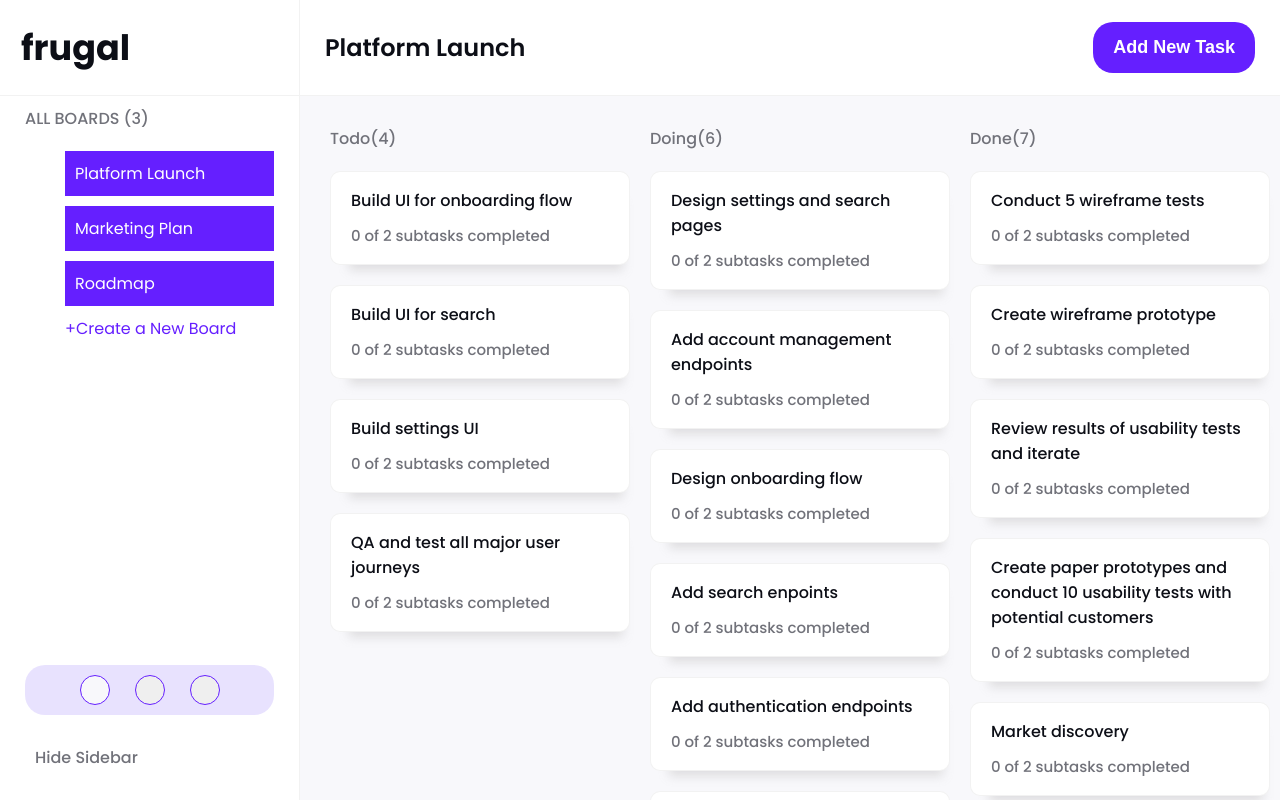
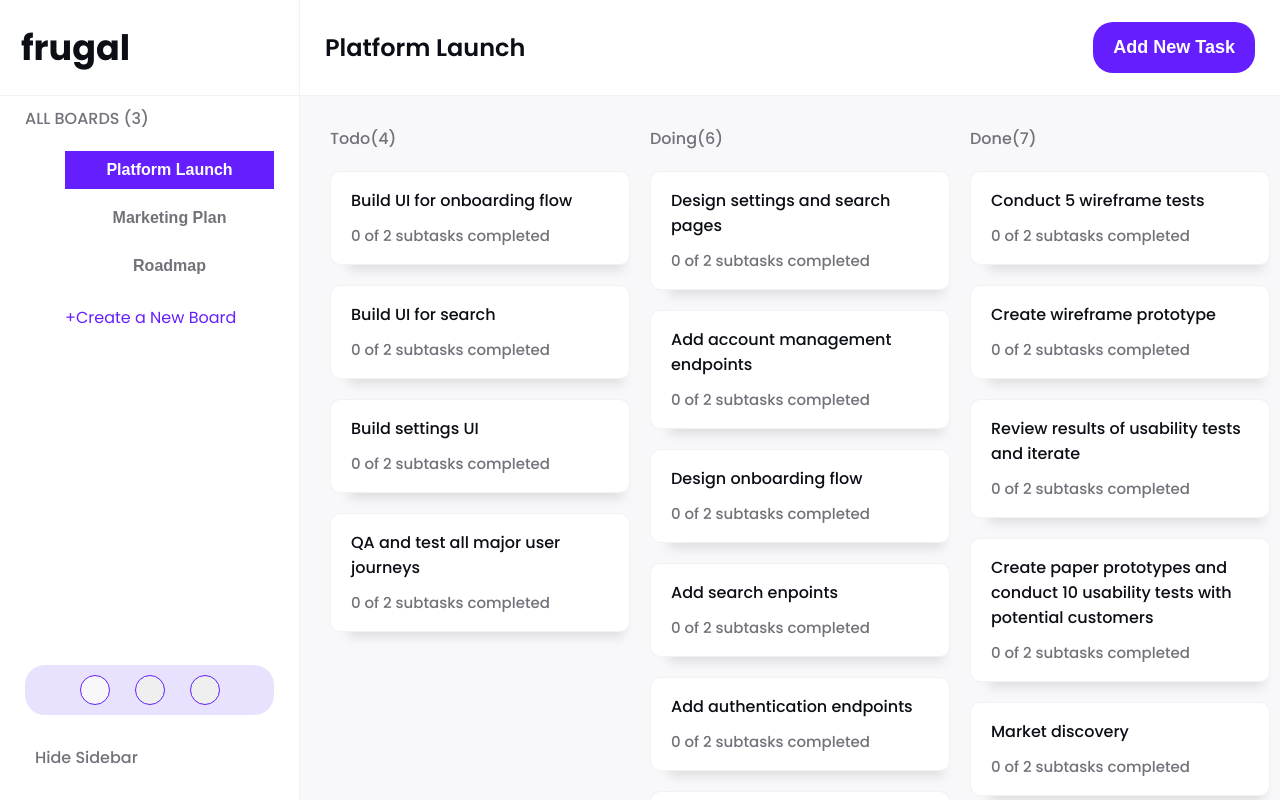
Before and after one commit to TheChrisader/jumble, a React (Create React App) app in the folder client/: page / in a window 1280 px wide. Built offline with nearby package versions, Linux system fonts and the light colour scheme; the HTML template or start-up script is replaced by a standard one.

Commit message:
setup zustand store

```diff
--- a/client/src/App.tsx
+++ b/client/src/App.tsx
@@ -5,7 +5,9 @@ import Main from "./pages/Main";
 
 import { lightTheme } from "./theme";
 import { ITheme } from "./utils/types/DataTypes";
-import { updateTheme } from "./utils/helpers";
+import { checkStorageKey, updateTheme } from "./utils/helpers";
+import { useThemeStore } from "./store/themeStore";
+import { useDataStore } from "./store/store";
 
 const AppWrapper = styled.div`
   display: flex;
@@ -16,25 +18,32 @@ const AppWrapper = styled.div`
 `;
 
 function App() {
-  const [themeMode, setThemeMode] = useState("lightTheme");
-  const [theme, setTheme] = useState<ITheme>(lightTheme);
   const [data, setData] = useState<any>([]);
+
+  const theme = useThemeStore((state: any) => state.theme);
+  const boards = useDataStore((state: any) => state.data);
+  const setBoards = useDataStore((state: any) => state.setData);
+  const setTab = useDataStore((state: any) => state.setTab);
 
   const fetchData = async () => {
     const response = await import("./utils/data.json");
     setData(response.boards);
+    setBoards(response.boards);
+    setTab(response.boards[0].name);
   };
 
   useEffect(() => {
-    setTheme(updateTheme(themeMode, lightTheme));
-    fetchData();
-  }, [themeMode]);
+    const dataStorage = checkStorageKey("data");
+    if (!dataStorage || boards.length === 0) {
+      fetchData();
+    }
+  }, [theme]);
 
   return (
-    <ThemeProvider theme={theme}>
+    <ThemeProvider theme={updateTheme(theme, lightTheme)}>
       <AppWrapper>
         <Navbar />
-        <Main data={data} setTheme={setThemeMode} />
+        <Main data={boards} />
       </AppWrapper>
     </ThemeProvider>
   );
--- a/client/src/components/Board.tsx
+++ b/client/src/components/Board.tsx
@@ -3,10 +3,9 @@ import styled from "styled-components";
 import { DragDropContext, DropResult } from "react-beautiful-dnd";
 import Column from "./Column";
 import { IBoard, IColumn } from "../utils/types/DataTypes";
+import { useDataStore } from "../store/store";
 
-interface IBoardComponent {
-  board: IBoard;
-}
+interface IBoardComponent {}
 
 const BoardWrapper = styled.div`
   display: flex;
@@ -17,18 +16,19 @@ const BoardWrapper = styled.div`
   min-height: 100%;
 `;
 
-const Board: React.FC<IBoardComponent> = ({ board }) => {
-  const [columns, setColumns] = useState<IColumn[]>([]);
+const Board: React.FC<IBoardComponent> = () => {
+  // const [columns, setColumns] = useState<IColumn[]>([]);
+  const boardTab = useDataStore((state: any) => state.boardTab);
+  const board = useDataStore((state: any) =>
+    state.data.find((b: any) => b.name === boardTab)
+  );
+  const setTasks = useDataStore((state: any) => state.setTasks);
 
-  useEffect(() => {
-    setColumns(board?.columns);
-  }, []);
+  // useEffect(() => {
+  //   setColumns(board?.columns);
+  // }, []);
 
-  const onDragEnd = (
-    result: DropResult,
-    columns: IColumn[],
-    setColumns: any
-  ) => {
+  const onDragEnd = (result: DropResult, columns: IColumn[], setTasks: any) => {
     if (!result.destination) return;
 
     const { source, destination } = result;
@@ -42,23 +42,26 @@ const Board: React.FC<IBoardComponent> = ({ board }) => {
         (column: IColumn) => column.id === source.droppableId
       );
       const sourceTasks = [...sourceColumn!.tasks];
-      const [removed] = sourceTasks.splice(source.index, 1);
+      const [task] = sourceTasks.splice(source.index, 1);
       const newSourceColumn = { ...sourceColumn, tasks: sourceTasks };
 
       const destColumn = columns.find(
         (column: IColumn) => column.id === destination.droppableId
       );
       const destTasks = [...destColumn!.tasks];
-      destTasks.splice(destination.index, 0, removed);
+      destTasks.splice(destination.index, 0, task);
       const newDestColumn = { ...destColumn, tasks: destTasks };
 
-      setColumns(
-        Object.values({
+      const newBoard = {
+        ...board,
+        columns: Object.values({
           ...columnObject,
           [source.droppableId]: newSourceColumn,
           [destination.droppableId]: newDestColumn,
-        })
-      );
+        }),
+      };
+
+      setTasks(board.id, newBoard, task, destination.droppableId);
     } else {
       const column = columns.find(
         (column: IColumn) => column.id === source.droppableId
@@ -70,28 +73,30 @@ const Board: React.FC<IBoardComponent> = ({ board }) => {
 
       const copiedTasks = [...column!.tasks];
 
-      const [removed] = copiedTasks.splice(source.index, 1);
+      const [task] = copiedTasks.splice(source.index, 1);
 
-      copiedTasks.splice(destination.index, 0, removed);
+      copiedTasks.splice(destination.index, 0, task);
 
-      setColumns(
-        Object.values({
+      const newBoard = {
+        ...board,
+        columns: Object.values({
           ...columnObject,
           [source.droppableId]: {
             ...column,
             tasks: copiedTasks,
           },
-        })
-      );
+        }),
+      };
+
+      setTasks(board.id, newBoard, task, source.droppableId);
     }
   };
   return (
     <BoardWrapper>
       <DragDropContext
-        onDragEnd={(result) => onDragEnd(result, columns, setColumns)}
+        onDragEnd={(result) => onDragEnd(result, board.columns, setTasks)}
       >
-        {columns[0] &&
-          columns.map((column, index) => {
+        {board.columns.map((column: IColumn, index: number) => {
           return (
             <Column
               droppableId={column.id}
--- a/client/src/components/Navbar.tsx
+++ b/client/src/components/Navbar.tsx
@@ -1,5 +1,6 @@
 import React from "react";
 import styled from "styled-components";
+import { useDataStore } from "../store/store";
 
 import Button from "./shared/Button";
 
@@ -50,13 +51,14 @@ const ButtonText = styled.span`
 const Options = styled.div``;
 
 const Navbar = () => {
+  const boardTab = useDataStore((state: any) => state.boardTab);
   return (
     <NavbarWrapper>
       <NavbarLogoWrapper>
         <LogoText>frugal</LogoText>
       </NavbarLogoWrapper>
       <Header>
-        <Tab>Platform Launch</Tab>
+        <Tab>{boardTab}</Tab>
         <OptionsWrapper>
           <Button>
             <ButtonText>Add New Task</ButtonText>
--- a/client/src/components/Sidebar.tsx
+++ b/client/src/components/Sidebar.tsx
@@ -1,11 +1,13 @@
 import React from "react";
 import styled from "styled-components";
+import { useDataStore } from "../store/store";
 import { IBoard } from "../utils/types/DataTypes";
 import ThemeToggle from "./ThemeToggle";
 
-interface ISidebar {
-  setTheme: React.Dispatch<React.SetStateAction<string>>;
-  boards: IBoard[];
+interface ISidebar {}
+
+interface IBoardItem {
+  selected: boolean;
 }
 
 const SidebarWrapper = styled.section`
@@ -32,16 +34,34 @@ const BoardCount = styled.h3`
 `;
 
 const BoardList = styled.ul`
+  display: flex;
+  flex-direction: column;
   width: 100%;
   margin-bottom: auto;
   list-style: none;
 `;
 
-const BoardItem = styled.li`
-  background-color: ${(props) => props.theme.colors.main.primary.default};
-  color: ${(props) => props.theme.colors.text.white};
+const BoardItem = styled.button<IBoardItem>`
+  background-color: ${(props) =>
+    props.selected ? props.theme.colors.main.primary.default : "transparent"};
+  color: ${(props) =>
+    props.selected
+      ? props.theme.colors.text.white
+      : props.theme.colors.text.secondary};
+  border: none;
   padding: 10px;
   margin-bottom: 10px;
+  font-size: 16px;
+  font-weight: 600;
+  cursor: pointer;
+
+  &:hover {
+    background-color: ${(props) =>
+      props.selected
+        ? props.theme.colors.main.primary.default
+        : props.theme.colors.main.primary.light};
+    color: white;
+  }
 `;
 
 const CreateBoard = styled.div`
@@ -57,17 +77,26 @@ const HideWrapper = styled.div`
   margin-bottom: 10px;
 `;
 
-const Sidebar: React.FC<ISidebar> = ({ setTheme, boards }) => {
+const Sidebar: React.FC<ISidebar> = () => {
+  const boards = useDataStore((state: any) => state.data);
+  const boardTab = useDataStore((state: any) => state.boardTab);
+  const setTab = useDataStore((state: any) => state.setTab);
   return (
     <SidebarWrapper>
       <BoardCount>ALL BOARDS ({boards.length})</BoardCount>
       <BoardList>
-        {boards.map((board: IBoard, i) => (
-          <BoardItem key={i}>{board.name}</BoardItem>
+        {boards.map((board: IBoard, i: number) => (
+          <BoardItem
+            selected={boardTab === board.name}
+            key={i}
+            onClick={() => setTab(board.name)}
+          >
+            {board.name}
+          </BoardItem>
         ))}
         <CreateBoard>+Create a New Board</CreateBoard>
       </BoardList>
-      <ThemeToggle setTheme={setTheme} />
+      <ThemeToggle />
       <HideWrapper>Hide Sidebar</HideWrapper>
     </SidebarWrapper>
   );
--- a/client/src/components/ThemeToggle.tsx
+++ b/client/src/components/ThemeToggle.tsx
@@ -1,9 +1,6 @@
 import React from "react";
 import styled from "styled-components";
-
-interface IThemeToggle {
-  setTheme: React.Dispatch<React.SetStateAction<string>>;
-}
+import { useThemeStore } from "../store/themeStore";
 
 const ToggleWrapper = styled.div`
   background-color: ${(props) => props.theme.colors.main.primary.background};
@@ -44,14 +41,15 @@ const themeColorArray = [
   },
 ];
 
-const ThemeToggle: React.FC<IThemeToggle> = ({ setTheme }) => {
+const ThemeToggle = () => {
+  const toggleTheme = useThemeStore((state: any) => state.toggleTheme);
   return (
     <ToggleWrapper>
       {themeColorArray.map((item: typeof themeColorArray[0]) => (
         <ColorItem
           key={item.id}
           color={item.color}
-          onClick={() => setTheme(item.name)}
+          onClick={() => toggleTheme(item.name)}
         />
       ))}
     </ToggleWrapper>
--- a/client/src/pages/Main.tsx
+++ b/client/src/pages/Main.tsx
@@ -4,10 +4,10 @@ import styled from "styled-components";
 
 import Board from "../components/Board";
 import Sidebar from "../components/Sidebar";
+import { useDataStore } from "../store/store";
 import { IBoard } from "../utils/types/DataTypes";
 
 interface IMain {
-  setTheme: React.Dispatch<React.SetStateAction<string>>;
   data: IBoard[];
 }
 
@@ -18,7 +18,8 @@ const Scroll = styled(ScrollContainer)`
   cursor: move;
 `;
 
-const Main: React.FC<IMain> = ({ data, setTheme }) => {
+const Main: React.FC<IMain> = ({ data }) => {
+  const boards = useDataStore((state: any) => state.data);
   return (
     <Scroll
       nativeMobileScroll={true}
@@ -26,8 +27,8 @@ const Main: React.FC<IMain> = ({ data, setTheme }) => {
       hideScrollbars={false}
       ignoreElements={".Card"}
     >
-      <Sidebar boards={data} setTheme={setTheme} />
-      {data[0]?.columns && <Board board={data[0]} />}
+      <Sidebar />
+      {boards.length === 0 ? "Loading..." : <Board />}
     </Scroll>
   );
 };
--- /dev/null
+++ b/client/src/store/store.ts
@@ -0,0 +1,43 @@
+import create from "zustand";
+import { persist, devtools } from "zustand/middleware";
+import produce from "immer";
+
+import { IBoard, IColumn, ITask } from "../utils/types/DataTypes";
+import { onDragDropTasks } from "./storeActions";
+
+export interface DataState {
+  data: IBoard[];
+  currentBoardStatus: string[];
+  boardTab?: string;
+}
+
+const initialState: DataState = {
+  data: [],
+  currentBoardStatus: [],
+  boardTab: "Board Tab",
+};
+
+export const useDataStore = create(
+  devtools(
+    persist(
+      (set) => ({
+        data: initialState.data,
+        currentBoardStatus: initialState.currentBoardStatus,
+        boardTab: initialState.boardTab,
+        setTab: (payload: string) => set({ boardTab: payload }),
+        setData: (payload: any) => set({ data: payload }),
+        setTasks: (
+          boardID: string,
+          newBoard: IBoard,
+          newTask: ITask,
+          newColID: string
+        ) =>
+          set((state: any) => {
+            return onDragDropTasks(state, boardID, newBoard, newTask, newColID);
+          }),
+      }),
+      { name: "data" }
+    ),
+    { name: "dataStore" }
+  )
+);
--- /dev/null
+++ b/client/src/store/storeActions.ts
@@ -0,0 +1,44 @@
+import produce from "immer";
+
+import { IBoard, IColumn, ITask } from "../utils/types/DataTypes";
+import { DataState } from "./store";
+
+export const onDragDropTasks = (
+  state: DataState,
+  boardID: string,
+  newBoard: IBoard,
+  newTask: ITask,
+  newColID: string
+): DataState => {
+  const data = state.data;
+
+  const exist = data.find((item: any) => item.id === boardID);
+
+  if (exist) {
+    const newState = produce(data, (draft: any) => {
+      const boardCopy = { ...newBoard };
+
+      const boardIndex = data.findIndex((item: IBoard) => item.id === boardID);
+
+      const colIndex = boardCopy.columns.findIndex(
+        (item: IColumn) => item.id === newColID
+      );
+
+      const taskIndex = boardCopy.columns[colIndex].tasks.findIndex(
+        (item: ITask) => item.id === newTask.id
+      );
+
+      boardCopy.columns[colIndex].tasks[taskIndex] = {
+        ...boardCopy.columns[colIndex].tasks[taskIndex],
+        status: boardCopy.columns[colIndex].name,
+      };
+
+      draft[boardIndex] = boardCopy;
+    });
+
+    return { ...state, data: newState };
+  } else {
+    console.error("drag/drop err");
+    return state;
+  }
+};
--- /dev/null
+++ b/client/src/store/themeStore.ts
@@ -0,0 +1,15 @@
+import create from "zustand";
+import { persist, devtools } from "zustand/middleware";
+
+export const useThemeStore = create(
+  devtools(
+    persist(
+      (set) => ({
+        theme: "lightTheme",
+        toggleTheme: (payload: string) => set({ theme: payload }),
+      }),
+      { name: "theme" }
+    ),
+    { name: "themeStore" }
+  )
+);
--- a/client/src/utils/helpers.ts
+++ b/client/src/utils/helpers.ts
@@ -9,3 +9,7 @@ export const updateTheme = (mode: string, ...args: ITheme[]) => {
     return args[0];
   }
 };
+
+export const checkStorageKey = (key: string) => {
+  return localStorage.getItem(key);
+};
--- a/client/src/utils/types/DataTypes.ts
+++ b/client/src/utils/types/DataTypes.ts
@@ -19,8 +19,8 @@ export interface IColumn {
 }
 
 export interface IBoard {
-  id: number;
-  name: string;
+  id?: string;
+  name?: string;
   columns: IColumn[];
 }
 
```
Lines whose indentation alone changed are shown as unchanged.
